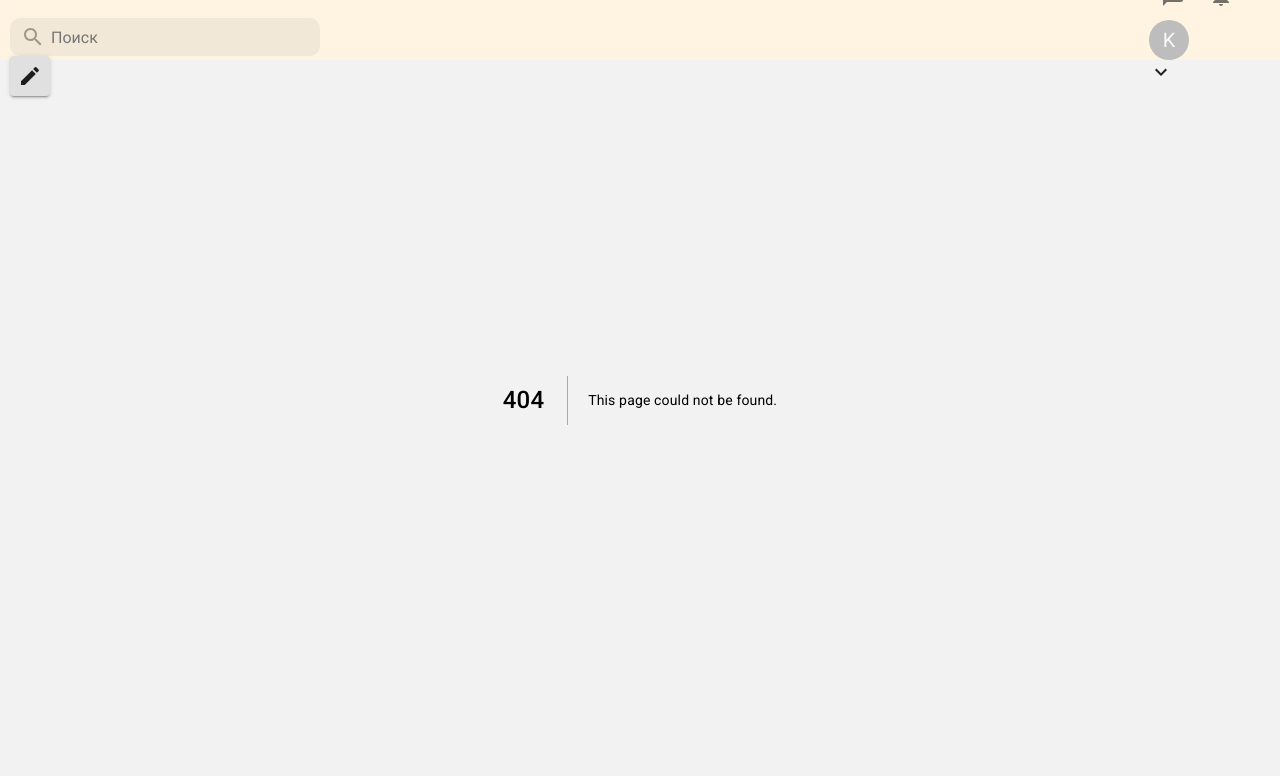
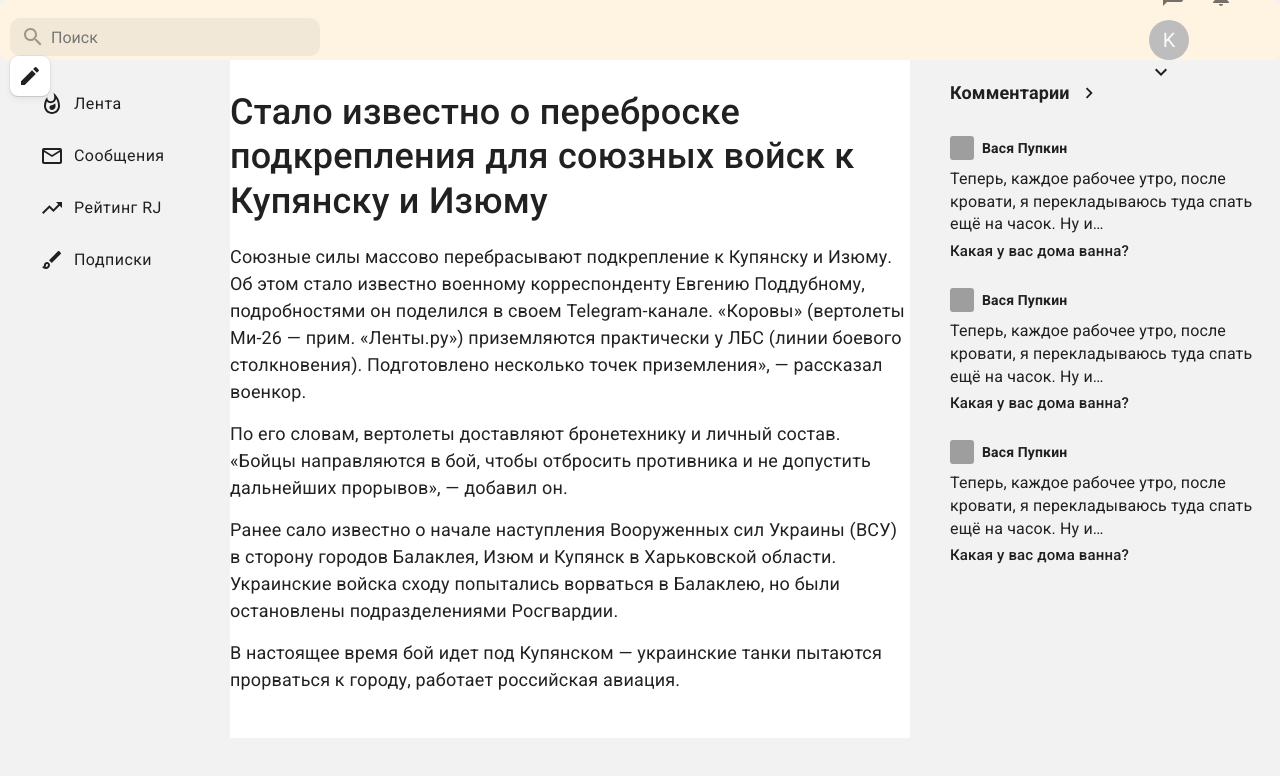
Before and after one commit to kostya-alch/tjurnal, a Next.js app in the folder frontend/: page /news/1 in a window 1280 px wide. Before the commit this address had no page. Shown: the top 776 px of the page. Built offline with nearby package versions, Linux system fonts and the light colour scheme; grey boxes are pictures that could not be loaded.

Commit message:
make fullpost

```diff
--- /dev/null
+++ b/frontend/components/FullPost/FullPost.module.scss
@@ -0,0 +1,17 @@
+
+.paper {
+  margin-top: -20px;
+  border-radius: 0 !important;
+  padding: 30px 0;
+
+  p {
+    margin-bottom: 15px;
+    font-size: 18px;
+  }
+}
+
+.title {
+  font-weight: 500 !important;
+  margin-bottom: 20px !important;
+  font-size: 36px !important;
+}
--- /dev/null
+++ b/frontend/components/FullPost/index.tsx
@@ -0,0 +1,37 @@
+import styles from './FullPost.module.scss';
+
+import { Paper, Typography } from '@material-ui/core';
+
+export const FullPost = () => {
+  return (
+    <Paper elevation={0} className={styles.paper}>
+      <div style={{ margin: '0 auto', width: 680 }}>
+        <Typography variant="h4" className={styles.title}>
+          Стало известно о переброске подкрепления для союзных войск к Купянску и Изюму
+        </Typography>
+        <div>
+          <Typography>
+            Союзные силы массово перебрасывают подкрепление к Купянску и Изюму. Об этом стало
+            известно военному корреспонденту Евгению Поддубному, подробностями он поделился в своем
+            Telegram-канале. «Коровы» (вертолеты Ми-26 — прим. «Ленты.ру») приземляются практически
+            у ЛБС (линии боевого столкновения). Подготовлено несколько точек приземления», —
+            рассказал военкор.
+          </Typography>
+          <Typography>
+            По его словам, вертолеты доставляют бронетехнику и личный состав. «Бойцы направляются в
+            бой, чтобы отбросить противника и не допустить дальнейших прорывов», — добавил он.
+          </Typography>
+          <Typography>
+            Ранее сало известно о начале наступления Вооруженных сил Украины (ВСУ) в сторону городов
+            Балаклея, Изюм и Купянск в Харьковской области. Украинские войска сходу попытались
+            ворваться в Балаклею, но были остановлены подразделениями Росгвардии.
+          </Typography>
+          <Typography>
+            В настоящее время бой идет под Купянском — украинские танки пытаются прорваться к
+            городу, работает российская авиация.
+          </Typography>
+        </div>
+      </div>
+    </Paper>
+  );
+};
--- a/frontend/components/Post/index.tsx
+++ b/frontend/components/Post/index.tsx
@@ -9,12 +9,15 @@ import {
   BookmarkBorderOutlined as FavouriteIcon,
   ShareOutlined as ShareIcon,
 } from '@material-ui/icons';
+import Link from 'next/link';
 
 export const Post: FC = () => {
   return (
     <Paper elevation={0} className="p-20 mb-25">
       <Typography variant={'h5'} className={styles.title} classes={{ root: styles.paper }}>
-        ЦБ ограничит продажу неквалифицированным инвесторам бумаг недружественных стран
+        <Link href={'/news/test-123'}>
+          ЦБ ограничит продажу неквалифицированным инвесторам бумаг недружественных стран
+        </Link>
       </Typography>
       <Typography className="mb-15 mt-15">
         По данным ЦБ, зарубежные финансовые институты могут заблокировать возможность работы с
--- a/frontend/pages/_app.tsx
+++ b/frontend/pages/_app.tsx
@@ -1,5 +1,5 @@
 import 'macro-css';
-import '../styles/globals.css';
+import '../styles/globals.scss';
 import { CssBaseline, ThemeProvider } from '@material-ui/core';
 import { theme } from '../themes/theme';
 import Head from 'next/head';
--- /dev/null
+++ b/frontend/pages/news/[slug].tsx
@@ -0,0 +1,11 @@
+import { MainLayout } from '../../layout/MainLayout';
+import { Paper, Typography } from '@material-ui/core';
+import { FullPost } from '../../components/FullPost';
+
+export default function News() {
+  return (
+    <MainLayout contentFullWidth>
+      <FullPost />
+    </MainLayout>
+  );
+}
--- a/frontend/styles/globals.css
+++ /dev/null
@@ -1,30 +0,0 @@
-html,
-body {
-    padding: 0;
-    margin: 0;
-    font-family: Roboto, Helvetica Neue, sans-serif;
-    background-color: #f2f2f2 !important;
-
-}
-
-a {
-    color: inherit;
-    text-decoration: none;
-}
-
-* {
-    box-sizing: border-box;
-    outline: none;
-    font-family: Roboto, Helvetica Neue, sans-serif;
-}
-
-.content {
-    max-width: 640px;
-    width: 100%;
-    margin: 0 auto;
-}
-
-.wrapper {
-    display: flex;
-    padding: 80px 30px 0 30px;
-}
--- /dev/null
+++ b/frontend/styles/globals.scss
@@ -0,0 +1,34 @@
+html,
+body {
+  padding: 0;
+  margin: 0;
+  font-family: Roboto, Helvetica Neue, sans-serif;
+  background-color: #f2f2f2 !important;
+
+}
+
+a {
+  color: inherit;
+  text-decoration: none;
+}
+
+* {
+  box-sizing: border-box;
+  outline: none;
+  font-family: Roboto, Helvetica Neue, sans-serif;
+}
+
+.content {
+  max-width: 640px;
+  width: 100%;
+  margin: 0 auto;
+
+  &--full {
+    max-width: 1000px;
+  }
+}
+
+.wrapper {
+  display: flex;
+  padding: 80px 30px 0 30px;
+}
```
